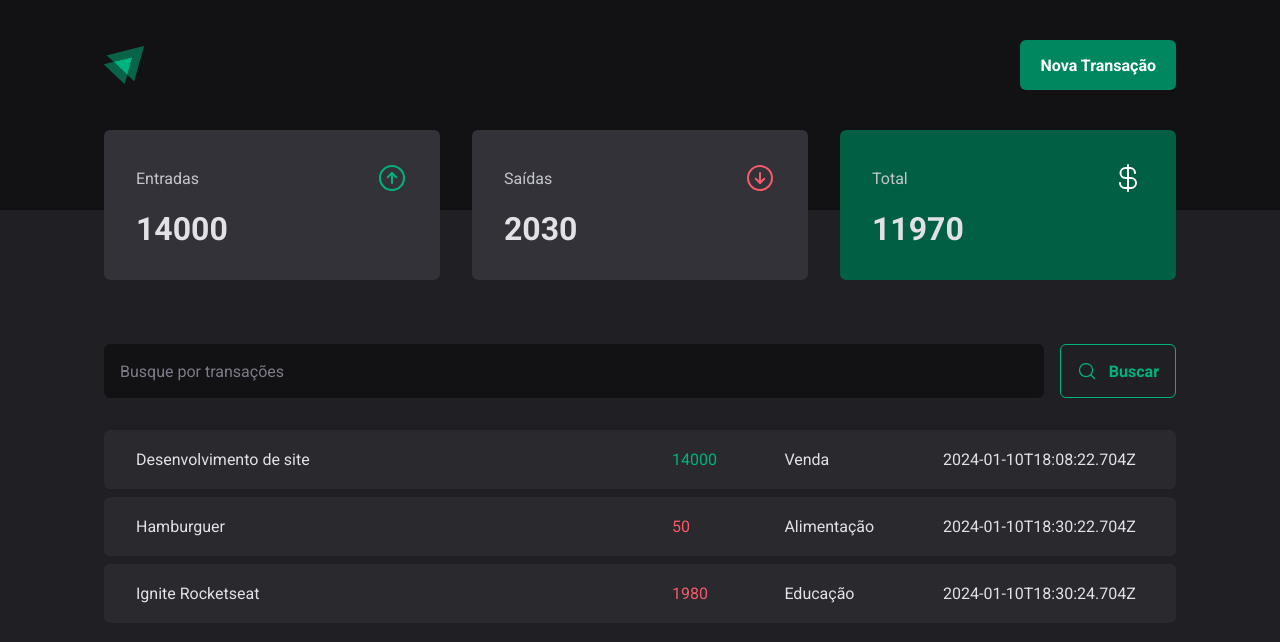
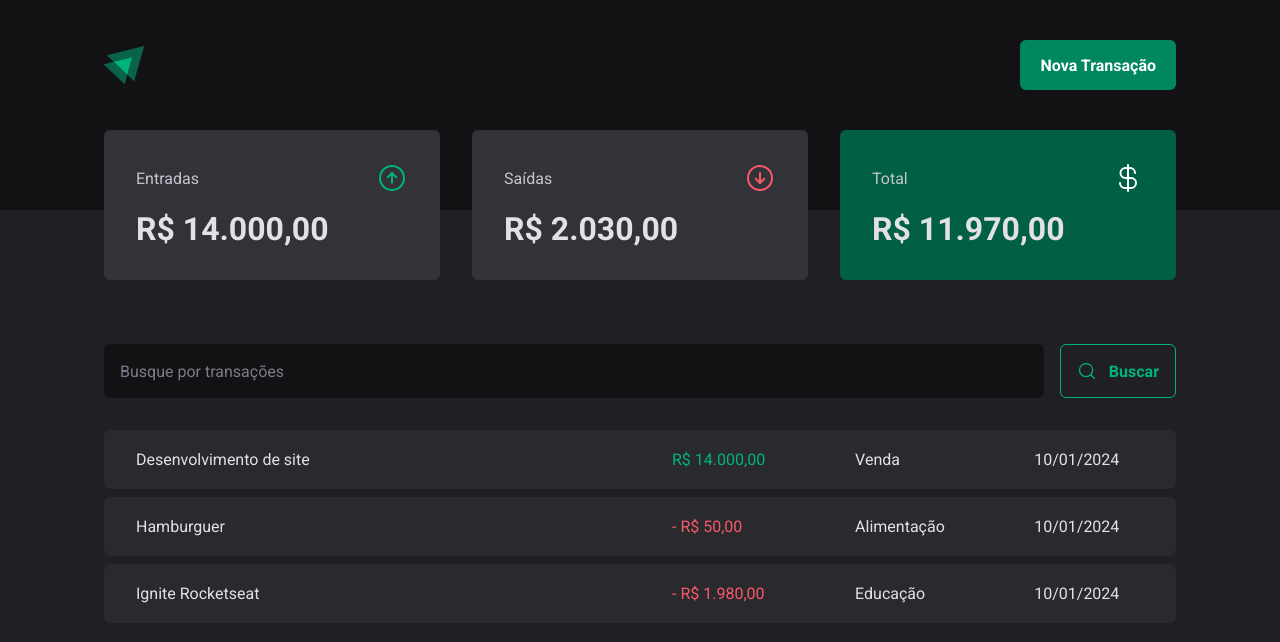
Before and after one commit to LuanVendt/03-dt-money, a React (Vite) app: page / in a window 1280 px wide. Shown: the top 642 px of the page. Built offline with nearby package versions, Linux system fonts and the light colour scheme; data requests are answered from the project's data file.

Commit message:
Formatando valores

```diff
--- a/src/components/Summary/index.tsx
+++ b/src/components/Summary/index.tsx
@@ -1,6 +1,7 @@
 import { ArrowCircleDown, ArrowCircleUp, CurrencyDollar } from "phosphor-react";
 import { useContext } from "react";
 import { TransactionsContext } from "../../contexts/TransactionsContext";
+import { priceFormatter } from "../../utils/formatter";
 import { SummaryCard, SummaryContainer } from "./styles";
 
 export function Summary() {
@@ -33,7 +34,7 @@
                     <ArrowCircleUp size={32} color="#00b37e"/>
                 </header>
 
-                <strong>{summary.income}</strong>
+                <strong>{priceFormatter.format(summary.income)}</strong>
             </SummaryCard>
 
             <SummaryCard>
@@ -42,7 +43,7 @@
                     <ArrowCircleDown size={32} color="#f75a68"/>
                 </header>
 
-                <strong>{summary.outcome}</strong>
+                <strong>{priceFormatter.format(summary.outcome)}</strong>
             </SummaryCard>
 
             <SummaryCard variant="green">
@@ -51,7 +52,7 @@
                     <CurrencyDollar size={32} color="#fff"/>
                 </header>
 
-                <strong>{summary.total}</strong>
+                <strong>{priceFormatter.format(summary.total)}</strong>
             </SummaryCard>
         </SummaryContainer>
     )
--- a/src/pages/Transactions/index.tsx
+++ b/src/pages/Transactions/index.tsx
@@ -2,6 +2,7 @@
 import { Header } from "../../components/Header";
 import { Summary } from "../../components/Summary/index";
 import { TransactionsContext } from "../../contexts/TransactionsContext";
+import { dateFormatter, priceFormatter } from "../../utils/formatter";
 import { SearchForm } from "./components/SearchForm";
 import { PriceHighLight, TransactionsContainer, TransactionsTable } from "./styles";
 
@@ -25,11 +26,12 @@
                                     <td width="50%">{transaction.description}</td>
                                     <td>
                                         <PriceHighLight variant={transaction.type}>
-                                            {transaction.price}
+                                            {transaction.type === 'outcome' && '- '}
+                                            {priceFormatter.format(transaction.price)}
                                         </PriceHighLight>
                                     </td>
                                     <td>{transaction.category}</td>
-                                    <td>{transaction.createdAt}</td>
+                                    <td>{dateFormatter.format(new Date(transaction.createdAt))}</td>
                                 </tr>
                             )
                         })}
--- /dev/null
+++ b/src/utils/formatter.ts
@@ -0,0 +1,6 @@
+export const dateFormatter = new Intl.DateTimeFormat('pt-BR')
+
+export const priceFormatter = new Intl.NumberFormat('pt-BR', {
+    style: 'currency',
+    currency: 'BRL',
+})
```
